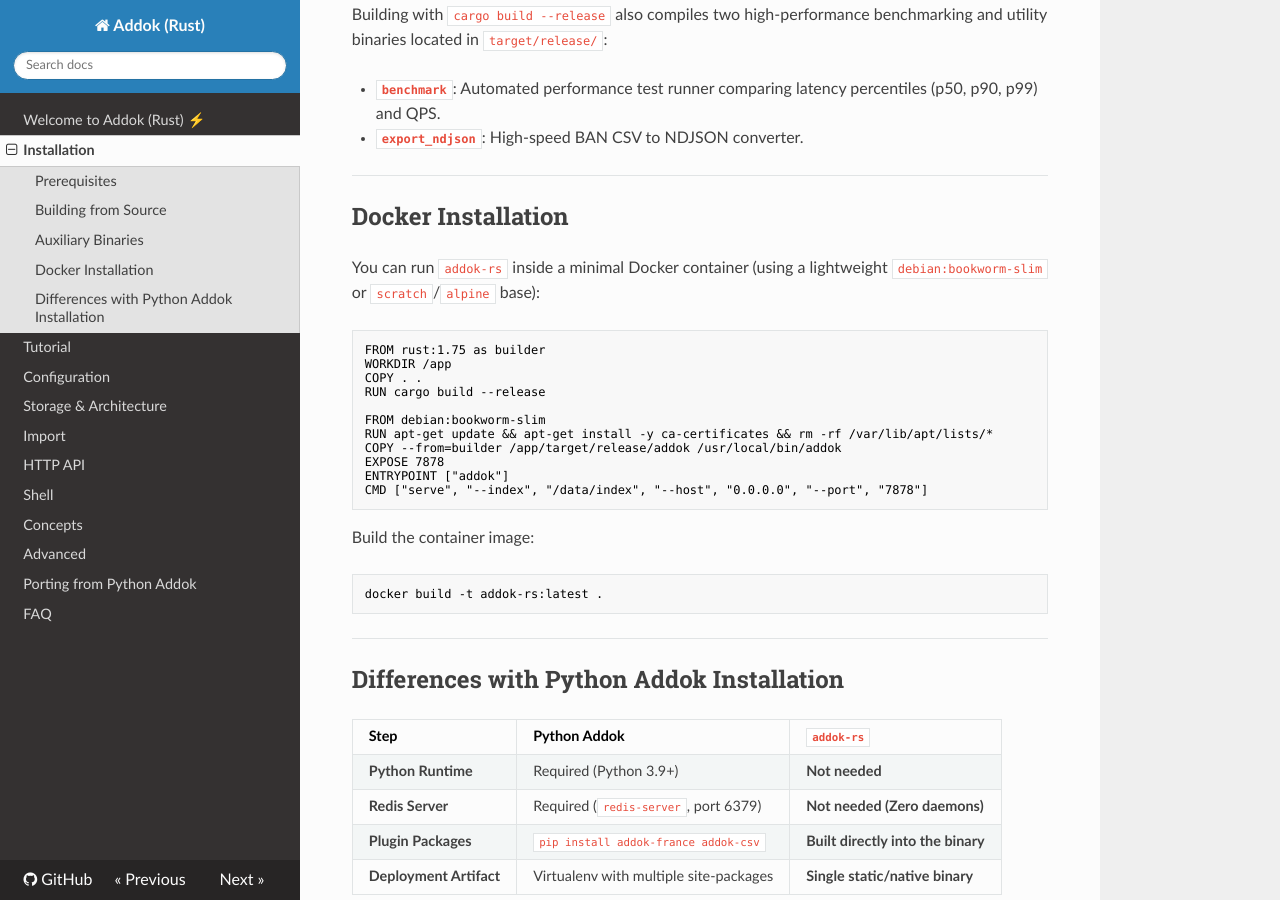
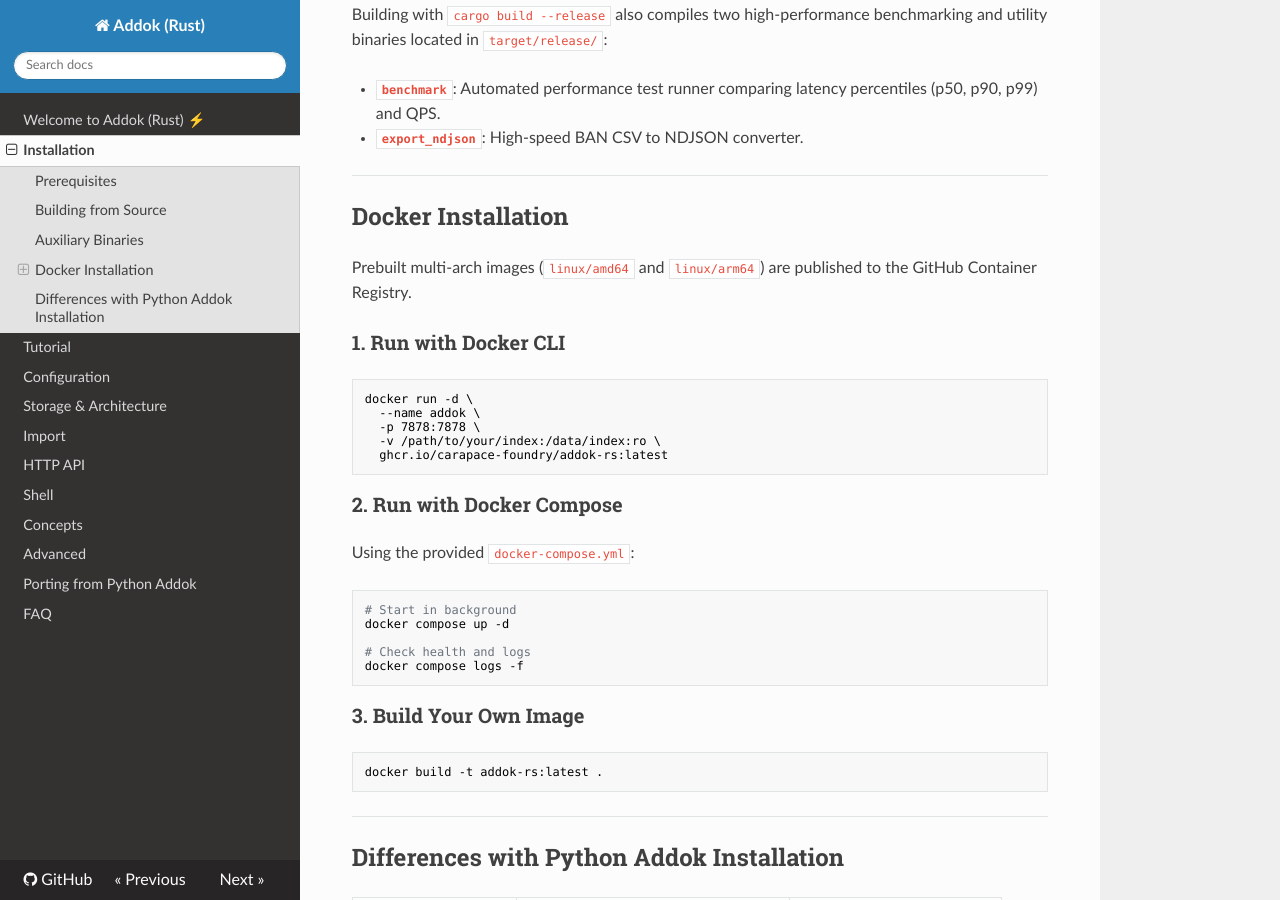
Before and after one commit to Carapace-foundry/addok-rs, an MkDocs documentation site: the page built from docs/install.md, in a window 1280 px wide and 900 px high, scrolled down 1125 px. Built offline with MkDocs 1.6.1, drawn with Linux system fonts in a browser that asks for light colours; nearby versions of some CDN libraries.

Commit message:
feat(docker): add multi-stage Dockerfile, docker-compose, and GHCR multi-arch workflow

````diff
--- a/docs/install.md
+++ b/docs/install.md
@@ -54,23 +54,28 @@ Building with `cargo build --release` also compiles two high-performance benchma
 
 ## Docker Installation
 
-You can run `addok-rs` inside a minimal Docker container (using a lightweight `debian:bookworm-slim` or `scratch`/`alpine` base):
+Prebuilt multi-arch images (`linux/amd64` and `linux/arm64`) are published to the GitHub Container Registry.
 
-```dockerfile
-FROM rust:1.75 as builder
-WORKDIR /app
-COPY . .
-RUN cargo build --release
-
-FROM debian:bookworm-slim
-RUN apt-get update && apt-get install -y ca-certificates && rm -rf /var/lib/apt/lists/*
-COPY --from=builder /app/target/release/addok /usr/local/bin/addok
-EXPOSE 7878
-ENTRYPOINT ["addok"]
-CMD ["serve", "--index", "/data/index", "--host", "0.0.0.0", "--port", "7878"]
+### 1. Run with Docker CLI
+```bash
+docker run -d \
+  --name addok \
+  -p 7878:7878 \
+  -v /path/to/your/index:/data/index:ro \
+  ghcr.io/carapace-foundry/addok-rs:latest
 ```
 
-Build the container image:
+### 2. Run with Docker Compose
+Using the provided `docker-compose.yml`:
+```bash
+# Start in background
+docker compose up -d
+
+# Check health and logs
+docker compose logs -f
+```
+
+### 3. Build Your Own Image
 ```bash
 docker build -t addok-rs:latest .
 ```
````
Also changed, not shown: README.md (+10 -0 lines), docker-compose.yml (added, +18 -0 lines), 3 other files.
